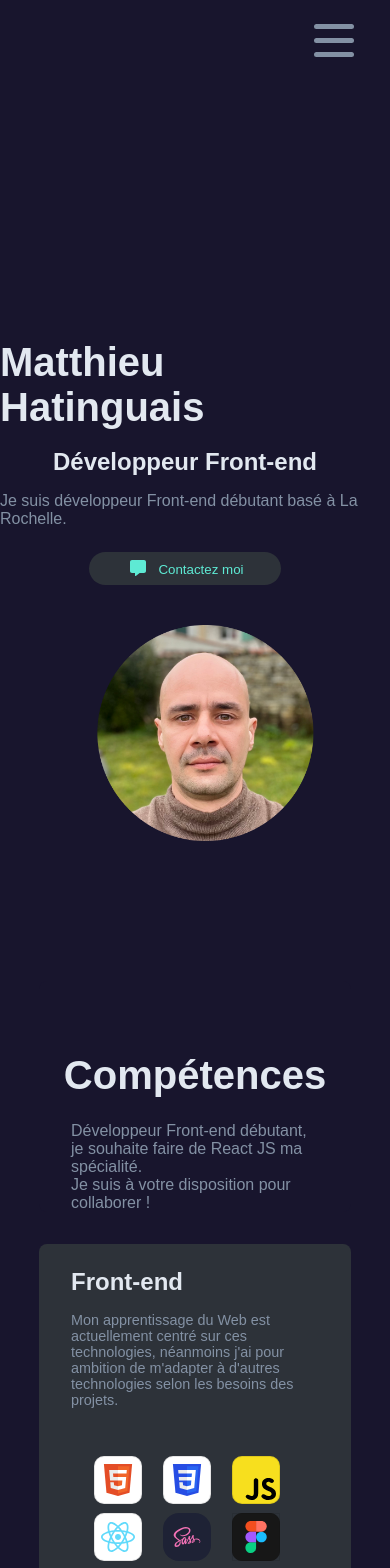
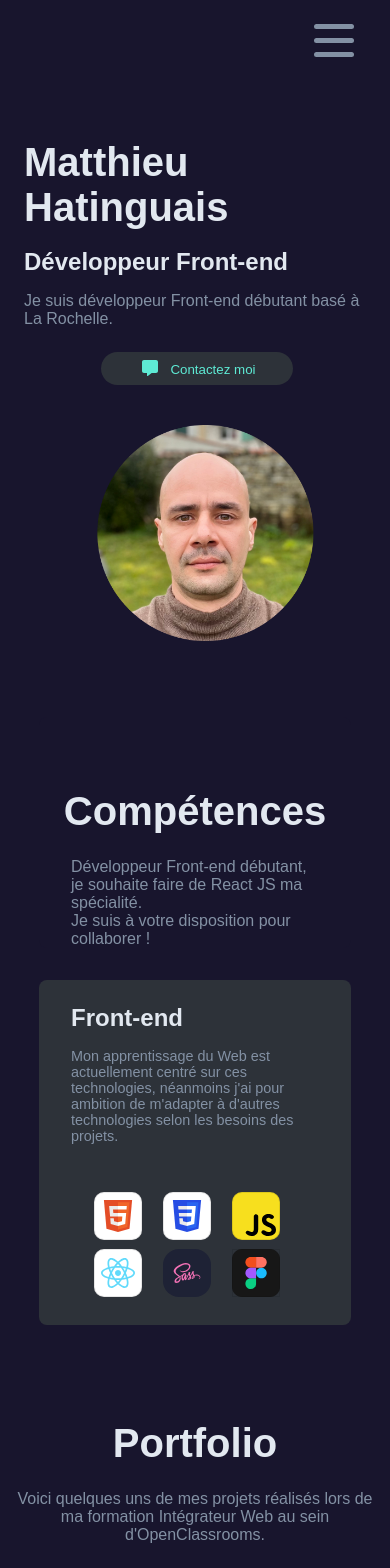
Before and after one commit to matthieu-h/portfolio, a React (Create React App) app: page / in a window 390 px wide. Shown: the top 1568 px of the page. Built offline with nearby package versions, Linux system fonts and the light colour scheme.

Commit message:
modification css  mobile

```diff
--- a/src/styles/style.css
+++ b/src/styles/style.css
@@ -75,6 +75,10 @@
     .burger-menu{
         display: none;
     }
+}
+.burger-menu{
+    position: relative;
+    z-index: 5;
 }
 .burger-menu-links{
     display: flex;
@@ -228,21 +232,21 @@
 @media screen and (max-width:720px){
     .home{
         flex-direction: column;
-        padding-top: 60px;
+        padding-top: 20px;
+        margin-top: 5rem;
     }
     .home-content{
-        display: flex;
-        align-items: center;
         padding-bottom: 0;
-    }
-    .home-hello{
-        align-self: self-start;
+        padding-left: 1.5rem;
     }
     .home-intro-text{
         align-self: start;
     }
     .home-intro-para{
         align-self: start;
+    }
+    .menu-contact-link{
+        align-self: center;
     }
     .home-portrait{
         align-self: center;
@@ -313,6 +317,12 @@
     margin-right: 1rem;
     height: auto;
     max-width: 100%;
+}
+@media screen and (max-width:720px){
+    .skills{
+        margin-top: 1rem;
+        margin-bottom: 2rem;
+    }
 }
 /* Portfolio */
 .portfolio {
@@ -414,6 +424,11 @@
 .websitelink-not-exist{
     visibility: hidden;
 }
+@media screen and (max-width:720px){
+    .portfolio-gallery{
+        width: 80vw;
+    }
+}
 
 /* About */
 .about{
@@ -439,6 +454,12 @@
 }
 .about-para{
     margin-bottom: 1.5rem;
+}
+@media screen and (max-width:720px){
+    .about{
+        margin-top: 5rem;
+        margin-bottom: 2rem;
+    }
 }
 
 /* Contact */
@@ -469,3 +490,11 @@
     background: var(--grey-color);
     color: var(--green-color)
 }
+@media screen and (max-width:720px){
+    .contact{
+        margin-bottom: 4rem;
+    }
+    .contact h2{
+        margin-bottom: 2rem;
+    }
+}
```
